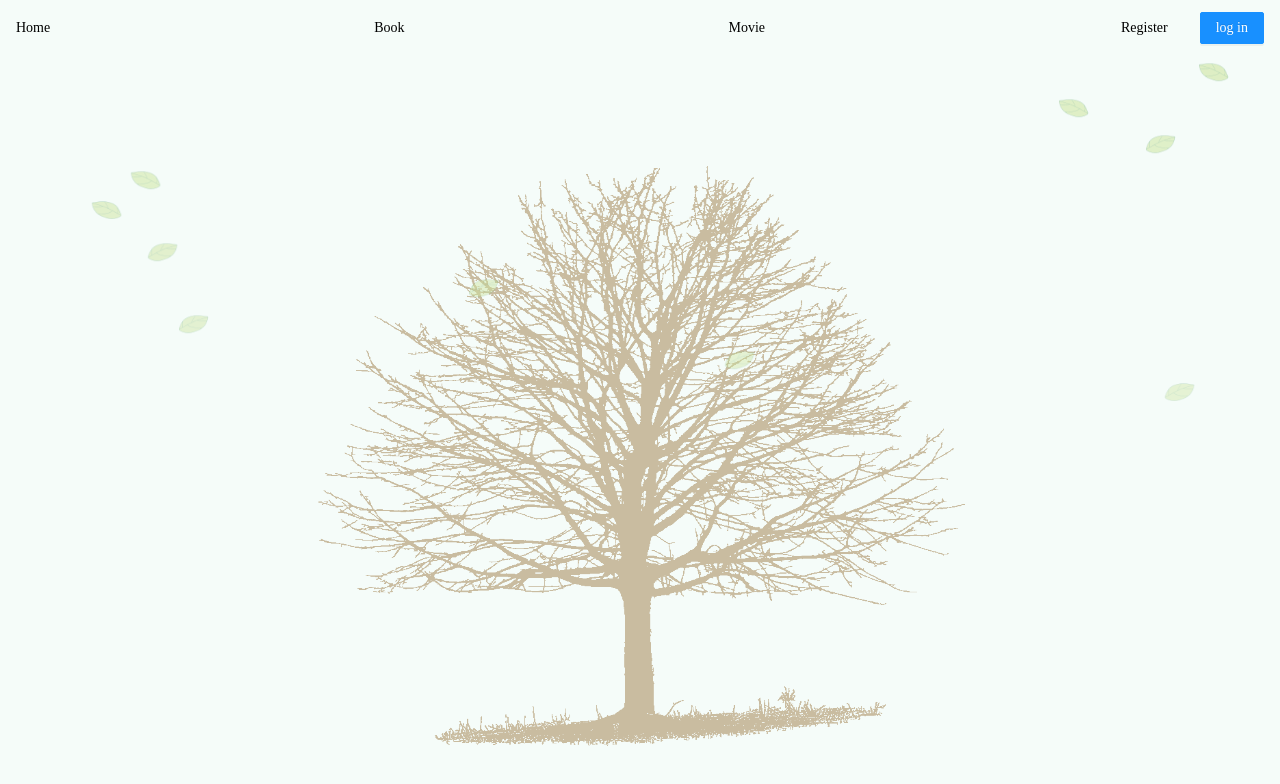
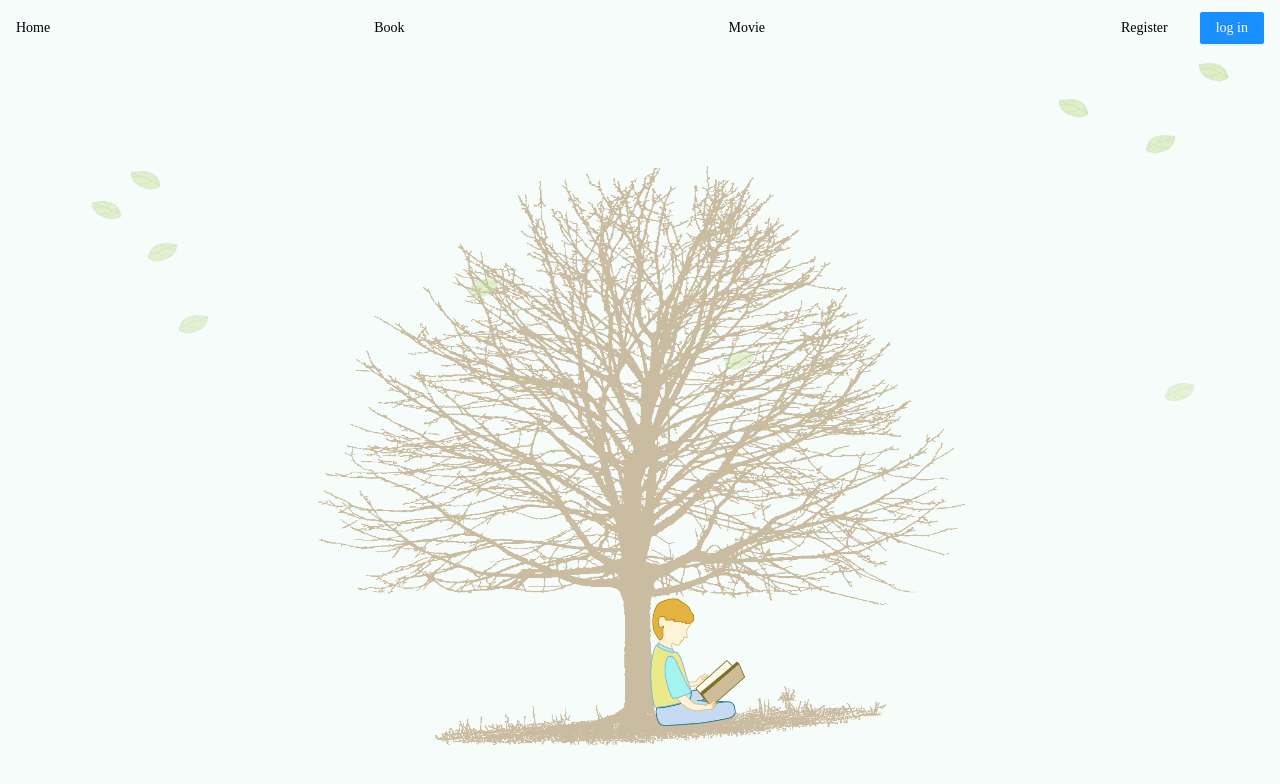
Before and after one commit to parkjineon/BookTree-App, a React (Create React App) app in the folder client/: page / in a window 1280 px wide. Shown: the top 784 px of the page. Built offline with nearby package versions, Linux system fonts and the light colour scheme; no server answers; a web font is replaced by a local one.

Commit message:
사람/사과 추가 및 수정, 소감문 엔터 적용 수정

```diff
--- a/client/src/components/Views/BookPage/Detail.js
+++ b/client/src/components/Views/BookPage/Detail.js
@@ -76,14 +76,14 @@ function Detail() {
               'fontSize' : "20px",
               'background' : "rgb(222, 239, 185)",
               'width': 'auto',
-              "border-radius": '15px',
+              "borderRadius": '15px',
               "textAlign" : "center",
               "justifyContent" : "center",
               "padding" : "0 0 0 12px",
               "margin" : "8px 0"
             }} contentStyle = {{
               'fontSize' : "18px",
-              'min-height' : '10px',
+              'minHeight' : '10px',
               "padding" : '0 15px',
               'border' : 'none',
               "margin" : "8px 0"
@@ -97,7 +97,7 @@ function Detail() {
               </Descriptions.Item>
               <Descriptions.Item label="시작 날짜" span={1}>{startDate}</Descriptions.Item>
               <Descriptions.Item label="끝 날짜" span={1}>{endDate}</Descriptions.Item>
-              <Descriptions.Item label="소감문" span={2}>{review}</Descriptions.Item>
+              <Descriptions.Item labelStyle={{ "alignItems" : "center", "justifyContent" : "center"}} contentStyle={{"white-space":"pre"}} label="소감문" span={2}>{review}</Descriptions.Item>
             </Descriptions>
           </div>
         </div>
--- a/client/src/components/Views/BookPage/EditPage.js
+++ b/client/src/components/Views/BookPage/EditPage.js
@@ -8,7 +8,7 @@ import "react-datepicker/dist/react-datepicker.css";
 import { Descriptions, Rate } from 'antd';
 import bookImg from '../../img/poster.jpg'
 import { ko } from "date-fns/esm/locale";
-
+import auth from "../../../hoc/auth"
 
 function EditPage() {
     const {bookId} = useParams()
@@ -69,7 +69,9 @@ function EditPage() {
         setEndDate(new Date(response.payload.info.endDate));
         setReview(response.payload.info.review);
         setRate(parseInt(response.payload.info.rate));
+
       })
+
 // eslint-disable-next-line
     },[])
 
@@ -108,7 +110,7 @@ function EditPage() {
             </Descriptions.Item>
             <Descriptions.Item label="시작 날짜" span={1}><DatePicker locale={ko} dateFormat="yyyy-MM-dd" selected= {startDate} onChange={(date) => setStartDate(date)} /></Descriptions.Item>
             <Descriptions.Item label="끝 날짜" span={1}><DatePicker locale={ko} dateFormat="yyyy-MM-dd" selected= {endDate} onChange={(date) => setEndDate(date)} /></Descriptions.Item>
-            <Descriptions.Item label="소감문" span={2}><textarea name='bookReview' style={{'width':'100%', 'maxHeight' : '200px'}} defaultValue={review} onChange={onReviewHandler}/></Descriptions.Item>
+            <Descriptions.Item label="소감문" span={2} labelStyle={{ "alignItems" : "center", "justifyContent" : "center"}}><textarea name='bookReview' style={{'width':'100%', 'maxHeight' : '200px'}} defaultValue={review} onChange={onReviewHandler}/></Descriptions.Item>
           </Descriptions>
         </div>
       </div>
@@ -118,4 +120,4 @@ function EditPage() {
   )
 }
 
-export default EditPage
+export default auth(EditPage)
--- a/client/src/components/Views/LandingPage/CSS/LandingPage.css
+++ b/client/src/components/Views/LandingPage/CSS/LandingPage.css
@@ -45,6 +45,9 @@
 }
 
 .apple:hover{
+    background: url(../../../img/applehover.png) no-repeat center;
+    background-size: contain;
+    position: absolute;
     transform: scale(1.5);
     -ms-transform: scale(1.5);
     -webkit-transform: scale(1.5);
@@ -150,3 +153,21 @@
         left:500px;
     }
 } */
+
+.readingBoy{
+    background: url(../../../img/reading.png) no-repeat center;
+    background-size: contain;
+    position: relative;
+    top: 233px;
+    left: 75px;
+    width: 130px;
+    height: 130px;
+    transition: all 0.2s ;
+    cursor: pointer;
+}
+
+.readingBoy:hover{
+    transform: scale(1.05);
+    -ms-transform: scale(1.05);
+    -webkit-transform: scale(1.05);
+}
--- a/client/src/components/Views/LandingPage/LandingPage.js
+++ b/client/src/components/Views/LandingPage/LandingPage.js
@@ -10,6 +10,7 @@ function LandingPage() {
     <div className='LandingPage'>
       <LeavesFalling/>
       <FlowerList />
+      <div className='readingBoy'></div>
     </div>
   )
 }
--- a/client/src/components/Views/Nav/Nav.css
+++ b/client/src/components/Views/Nav/Nav.css
@@ -31,3 +31,9 @@ nav{
 .userName{
     padding: 0 10px;
 }
+
+.home{
+    background: url(../../img/flower2.png) no-repeat center;
+    background-size: cover;
+    position: absolute;
+}
```
Also changed, not shown: client/src/components/img/applehover.png (added), client/src/components/img/reading.png (added).
